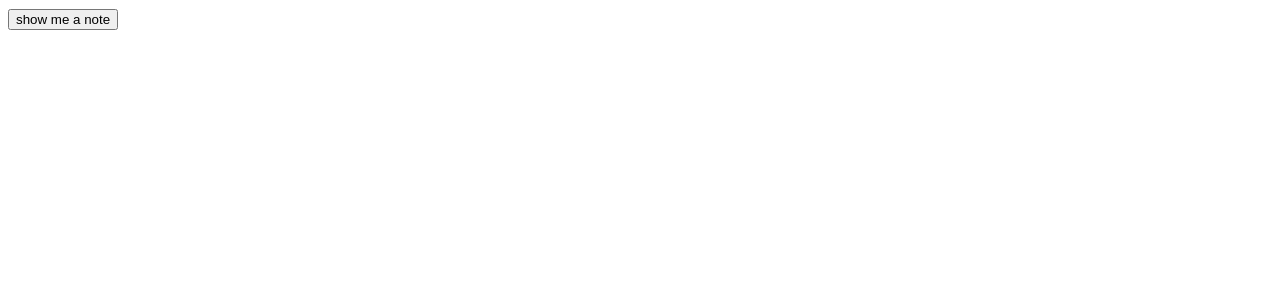
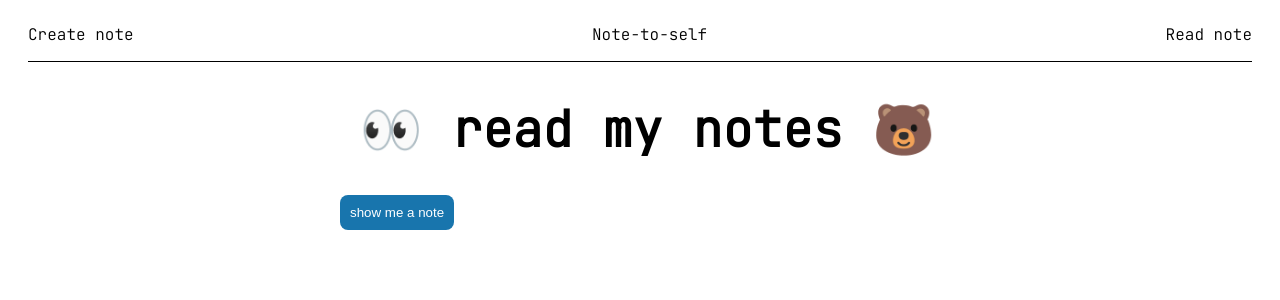
Before and after one commit to hnbnguyen/notes-to-self, a React (Create React App) app: page /read in a window 1280 px wide. Shown: the top 300 px of the page. Built offline with nearby package versions, Linux system fonts and the light colour scheme.

Commit message:
add read front end

```diff
--- a/src/components/Create.js
+++ b/src/components/Create.js
@@ -40,7 +40,7 @@ const Create = () => {
                         onChange={(e) => setType(e.target.value)}
                     >
                         <option value="note">note to self</option>
-                        <option value="activity">thing i can do</option>
+                        <option value="activity">action items</option>
                     </select>
                     <button>add item</button>
                 </form>
--- a/src/components/Read.js
+++ b/src/components/Read.js
@@ -1,7 +1,18 @@
 import { useState } from "react";
+import NavBar from "./NavBar";
+import { createUseStyles } from "react-jss";
+
+const useStyles = createUseStyles({
+    title: {
+        fontSize: 50,
+        marginLeft: 20
+    }
+})
 
 const Read = () => {
     const [items, setItems] = useState('')
+    const classes = useStyles()
+
     const words = [
         'you are the best person your mom knows',
         'I Love that you are kind to people',
@@ -19,8 +30,12 @@ const Read = () => {
 
     return (
         <div>
-            <button onClick={handleShow}>show me a note</button>
-            <div>{items}</div>
+            <NavBar />
+            <div className="read">
+                <h1 className={classes.title}>👀 read my notes 🐻</h1>
+                <button onClick={handleShow}>show me a note</button>
+                <div>{items}</div>
+            </div>
         </div>
      );
 }
--- a/src/index.css
+++ b/src/index.css
@@ -51,3 +51,18 @@ h1 span span {
   cursor: pointer;
   margin-top: 10px;
 }
+
+/* READ NOTE DESIGN */
+.read {
+  max-width: 600px;
+  margin: 0 auto;
+}
+
+.read button {
+  background-color:rgb(24, 117, 173);
+  color: white;
+  border: 0;
+  padding: 10px;
+  border-radius: 8px;
+  cursor: pointer;
+}
```
